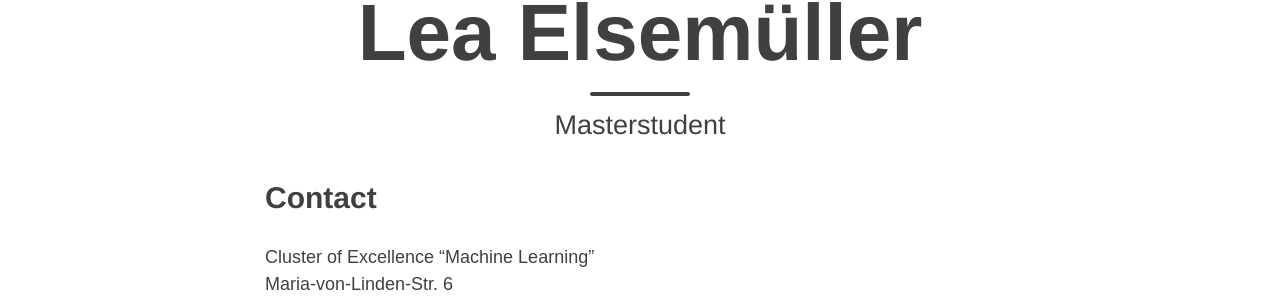
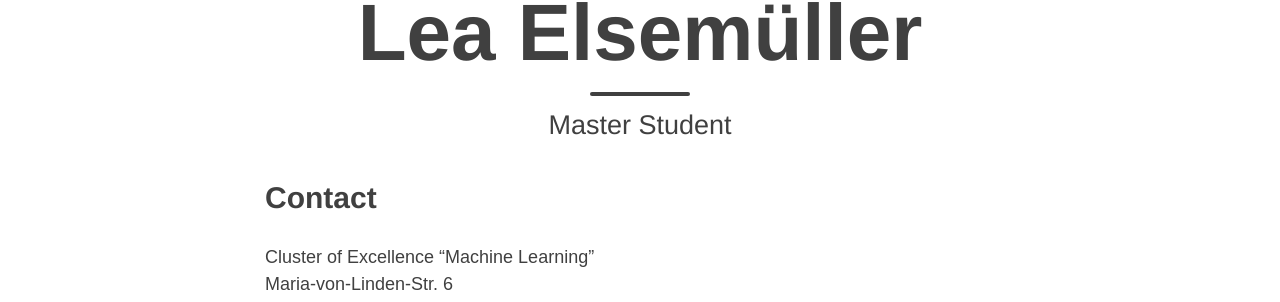
Before and after one commit to mlcs/mlcs.github.io, a Jekyll site: the page built from people/elsemueller.md, in a window 1280 px wide and 1132 px high. Shown: the part 141-443 px from the top of the window. Built offline with Jekyll 4.4.1, drawn with Linux system fonts in a browser that asks for light colours; nearby versions of some CDN libraries.

Commit message:
fix typo

```diff
--- a/people/elsemueller.md
+++ b/people/elsemueller.md
@@ -1,9 +1,8 @@
 ---
 layout: page
 title: Lea Elsemüller
-subtitle: Masterstudent
+subtitle: Master Student
 ---
-<!--![BG-ProfilePic](/img/bg_profile_pic.png){: .center-block :}-->
 
 ## Contact
 
@@ -15,7 +14,9 @@ Maria-von-Linden-Str. 6
 
 [Twitter](https://twitter.com/lea_else)
 
-I'm a computer science student currently working on my master thesis in the MLCS group.
+I'm a computer science student currently working on my master thesis in
+the MLCS group.
+
 ## Research Interests
 
 + Climate data analysis
```
